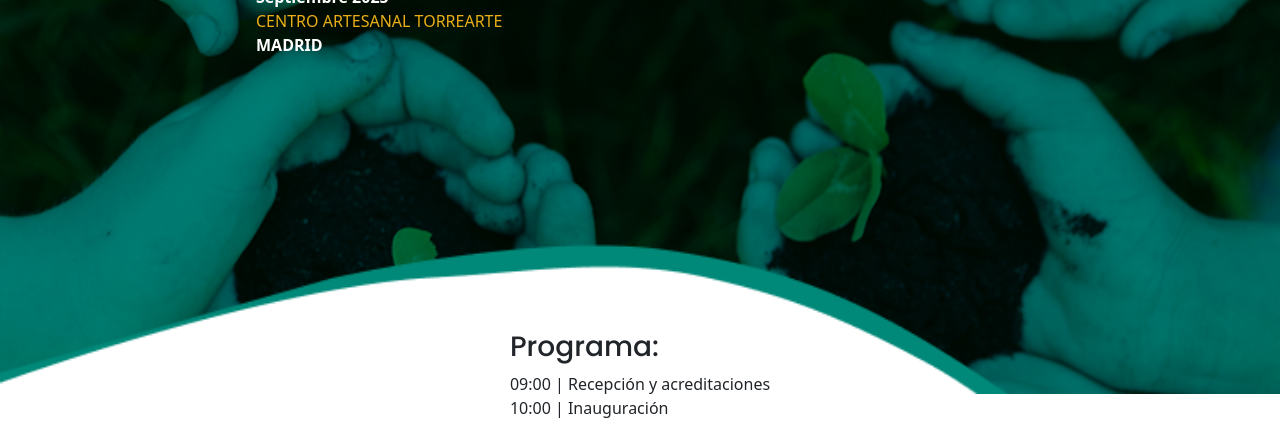
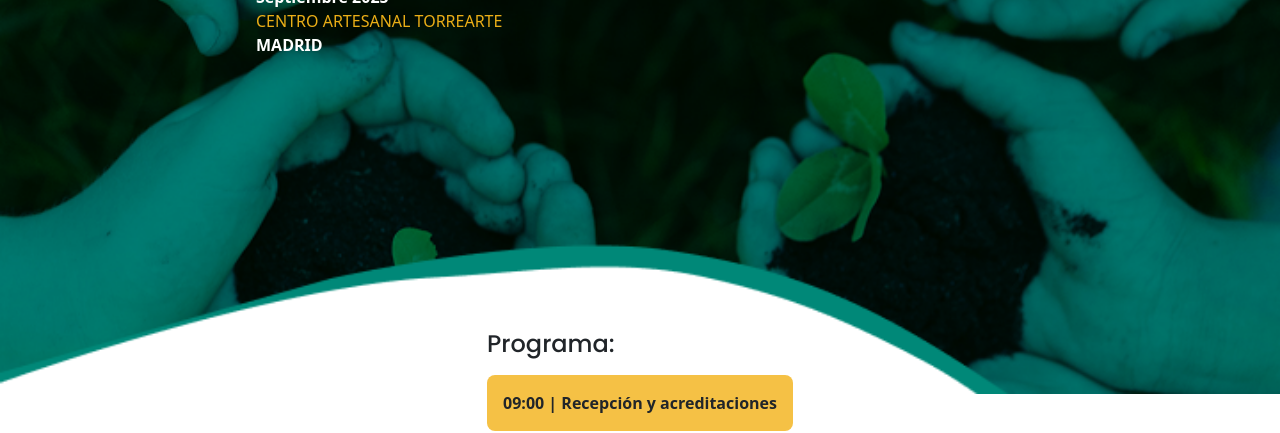
Before and after one commit to cecisalof/PEC2-HTML, a website built with Parcel: page src/index.html in a window 1280 px wide. Shown: the part 406-839 px from the top of the page. Built offline with nearby package versions, Linux system fonts and the light colour scheme.

Commit message:
[Fix]: adding imports in components index.scss

```diff
--- a/src/assets/styles/components/_index.scss
+++ b/src/assets/styles/components/_index.scss
@@ -10,5 +10,9 @@
 
 @import "button";
 @import "header";
+@import "program";
+@import "talk";
+@import "footer";
+//@import "carrousel";
+//@import "speaker-cards";
 //@import "anchor";
-// otros componentes...
```
